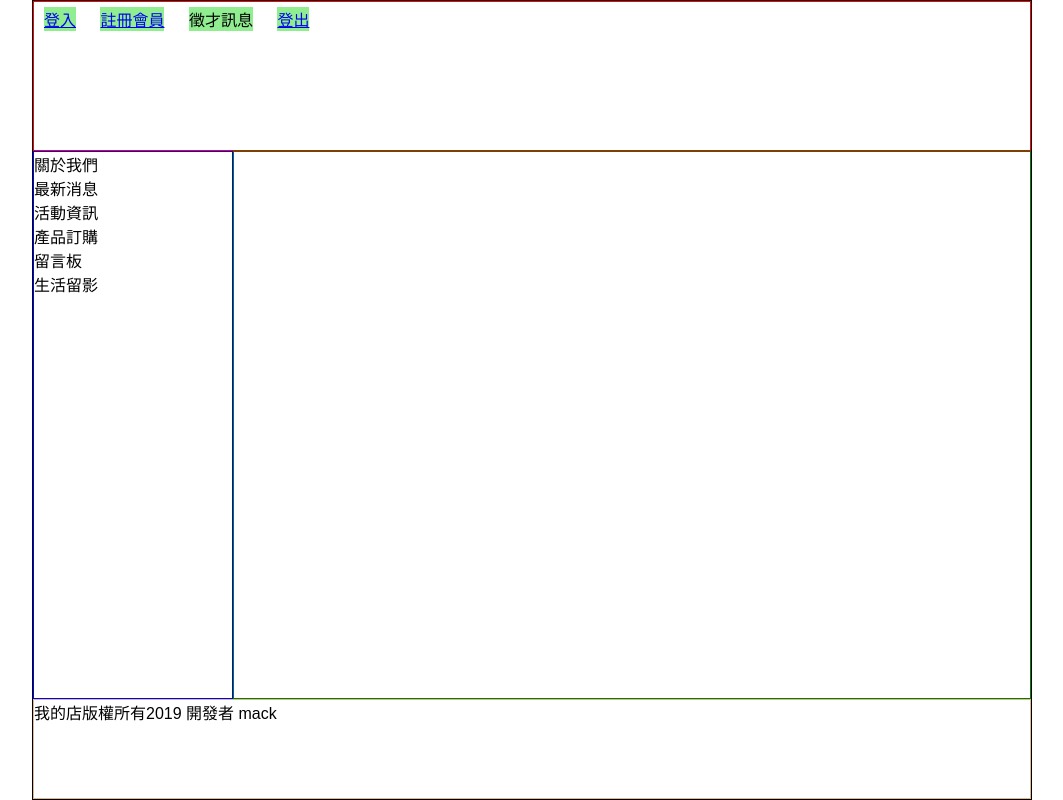
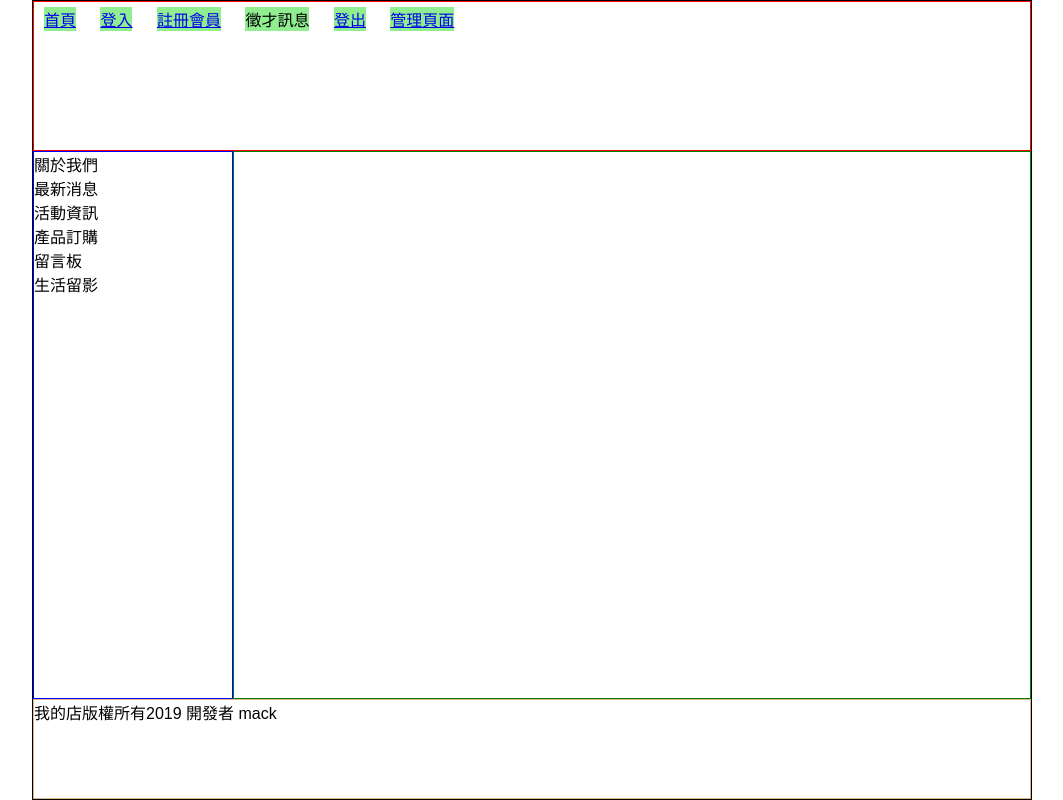
Before and after one commit to ChihTai/Shop, a PHP site: page /index.php in a window 1280 px wide. Shown: the whole page, without its empty margins (108-1171 px from the left). Run offline with PHP 8.4, Linux system fonts and the light colour scheme; a user stored in the database is signed in.

Commit message:
add nav.php
add nav.php

```diff
--- a/nav.php
+++ b/nav.php
@@ -1,14 +1,21 @@
 <div id="nav">
       <ul class="nav">
+        <li><a href="index.php">首頁</a></li>
         <li><a href="index.php?do=login">登入</a></li>
         <li><a href="index.php?do=reg">註冊會員</a></li>
         <li>徵才訊息</li>
+
         <?php
-          if(!empty($_SESSION['login'])){
-
-            echo "<li> <a href='logout.php'>登出</a></li>";
-
-          }
-        ?>
+        //利用session來判斷使用者的登入狀態用以決定是不是要顯示登出的功能
+        if(!empty($_SESSION['login'])){
+          echo "<li><a href='logout.php'>登出</a></li>";
+      }
+      ?>
+      <?php
+        //利用session來判斷使用者的登入狀態用以決定是不是要顯示登出的功能
+        if(!empty($_SESSION['login']) && $_SESSION['login']=='admin'){
+          echo "<li><a href='index.php?do=admin'>管理頁面</a></li>";
+      }
+      ?>
       </ul>
     </div>
```
